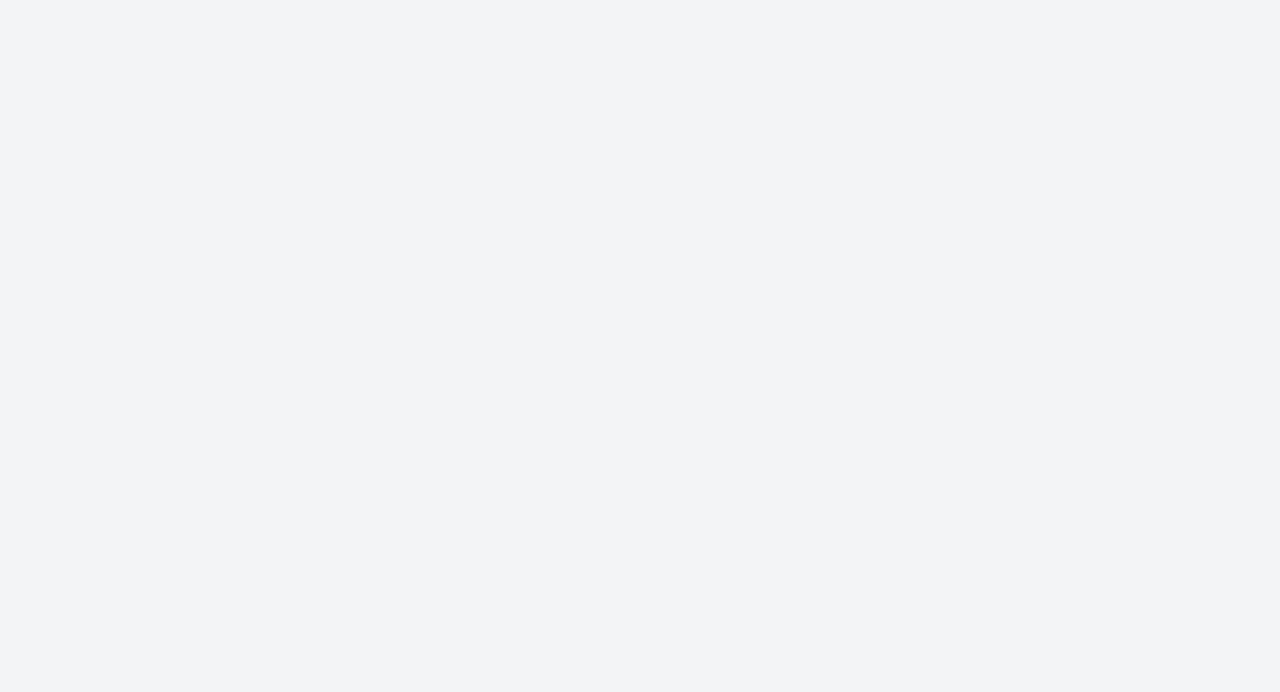
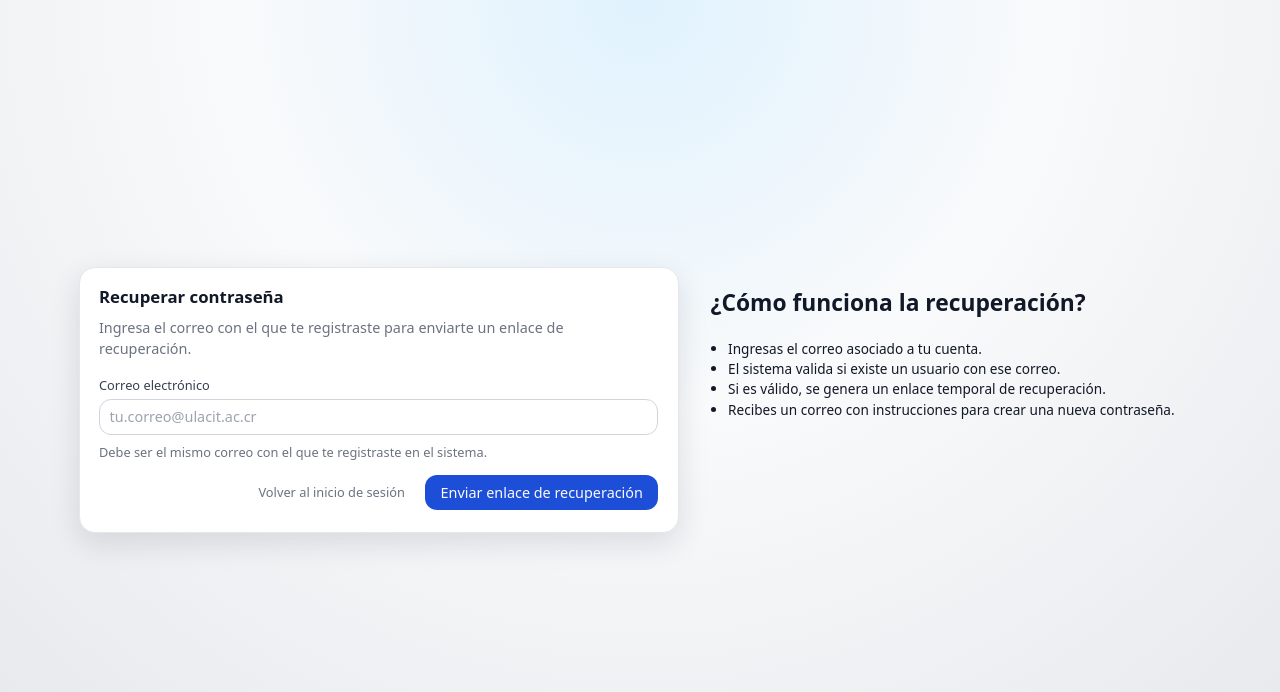
Before and after one commit to Diegoalru/community-service-ui, an Angular app: page /forgot-password in a window 1280 px wide. Before the commit this address led to /. Shown: the top 692 px of the page. Built offline with nearby package versions, Linux system fonts and the light colour scheme.

Commit message:
Se agrega redireccionamiento al forgot password

```diff
--- a/src/app/app.routes.ts
+++ b/src/app/app.routes.ts
@@ -1,7 +1,9 @@
 import { Routes } from '@angular/router';
 import { LoginComponent } from './pages/login/login.component';
+import { ForgotPasswordComponent } from './pages/forgotPassword/forgot-password';
 
 export const routes: Routes = [
   { path: '', redirectTo: 'login', pathMatch: 'full' },
-  { path: 'login', component: LoginComponent }
+  { path: 'login', component: LoginComponent },
+    { path: 'forgot-password', component: ForgotPasswordComponent },
 ];
--- /dev/null
+++ b/src/app/pages/forgotPassword/forgot-password.html
@@ -0,0 +1,57 @@
+<!-- src/app/forgot-password.html -->
+<div class="page-auth">
+  <div class="login-wrapper">
+    <!-- Panel principal -->
+    <section class="card">
+      <h1>Recuperar contraseña</h1>
+      <p class="subtitle">
+        Ingresa el correo con el que te registraste para enviarte un enlace de recuperación.
+      </p>
+
+      <form [formGroup]="form" (ngSubmit)="onSubmit()">
+        <div class="form-group">
+          <label for="email">Correo electrónico</label>
+          <input
+            id="email"
+            type="email"
+            placeholder="tu.correo@ulacit.ac.cr"
+            formControlName="email"
+          />
+          <span class="help-text">
+            Debe ser el mismo correo con el que te registraste en el sistema.
+          </span>
+        </div>
+
+        <div class="actions">
+          <a class="btn btn-ghost btn-small" routerLink="/login">
+            Volver al inicio de sesión
+          </a>
+
+          <div>
+            <button type="submit" class="btn btn-primary">
+              Enviar enlace de recuperación
+            </button>
+          </div>
+        </div>
+
+        <div *ngIf="message" class="alert alert-info">
+          <div class="bullet">i</div>
+          <div>
+            {{ message }}
+          </div>
+        </div>
+      </form>
+    </section>
+
+    <!-- Panel lateral explicando el flujo (opcional) -->
+    <aside class="side-panel">
+      <h2>¿Cómo funciona la recuperación?</h2>
+      <ul class="steps">
+        <li>Ingresas el correo asociado a tu cuenta.</li>
+        <li>El sistema valida si existe un usuario con ese correo.</li>
+        <li>Si es válido, se genera un enlace temporal de recuperación.</li>
+        <li>Recibes un correo con instrucciones para crear una nueva contraseña.</li>
+      </ul>
+    </aside>
+  </div>
+</div>
--- /dev/null
+++ b/src/app/pages/forgotPassword/forgot-password.ts
@@ -0,0 +1,38 @@
+// src/app/forgot-password.ts
+import { Component } from '@angular/core';
+import { CommonModule } from '@angular/common';
+import {
+  FormBuilder,
+  FormGroup,
+  Validators,
+  ReactiveFormsModule,
+} from '@angular/forms';
+
+@Component({
+  selector: 'app-forgot-password',
+  standalone: true,
+  imports: [CommonModule, ReactiveFormsModule],
+  templateUrl: './forgot-password.html',   // vamos a crear este HTML
+})
+export class ForgotPasswordComponent {
+  form: FormGroup;
+  message: string | null = null;
+
+  constructor(private fb: FormBuilder) {
+    this.form = this.fb.group({
+      email: ['', [Validators.required, Validators.email]],
+    });
+  }
+
+  onSubmit(): void {
+    if (this.form.invalid) {
+      return;
+    }
+
+    const { email } = this.form.value;
+    console.log('Recuperar contraseña para:', email);
+
+    this.message =
+      'Si el correo está registrado, recibirás un mensaje con instrucciones para recuperar tu contraseña.';
+  }
+}
--- a/src/app/pages/login/login.component.ts
+++ b/src/app/pages/login/login.component.ts
@@ -1,6 +1,7 @@
 import { Component } from '@angular/core';
 import { CommonModule } from '@angular/common';
 import { FormGroup, FormBuilder, Validators, ReactiveFormsModule } from '@angular/forms';
+import { Router } from '@angular/router';
 
 
 @Component({
@@ -15,7 +16,7 @@ export class  LoginComponent {
   errorMessage: string | null = null;
   infoMessage: string | null = null;
 
-  constructor(private fb: FormBuilder) {
+  constructor(private fb: FormBuilder, private router: Router) {
     this.loginForm = this.fb.group({
       email: ['', [Validators.required, Validators.email]],
       password: ['', [Validators.required]],
@@ -39,8 +40,8 @@ export class  LoginComponent {
   }
 
   onForgotPassword(): void {
-    // TODO: redirigir a /auth/forgot-password o abrir modal
-    console.log('Ir a recuperar contraseña');
+    // TODO: redirigir a forgot-password o abrir modal
+     this.router.navigate(['/forgot-password']);
   }
 
   onRegister(): void {
--- a/src/app/pages/login/login.html
+++ b/src/app/pages/login/login.html
@@ -16,7 +16,7 @@
           <input
             id="email"
             type="email"
-            placeholder="tu.correo@universidad.ac.cr"
+            placeholder="tu.correo@ulacit.ac.cr"
             formControlName="email"
           />
           <span class="help-text">
```
